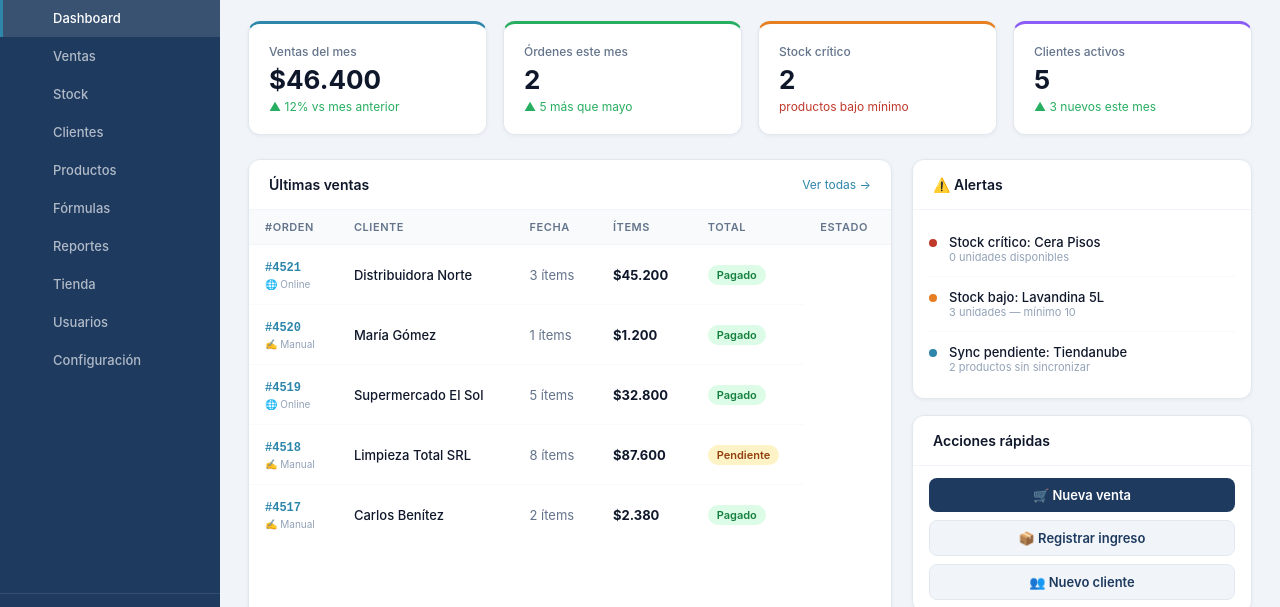
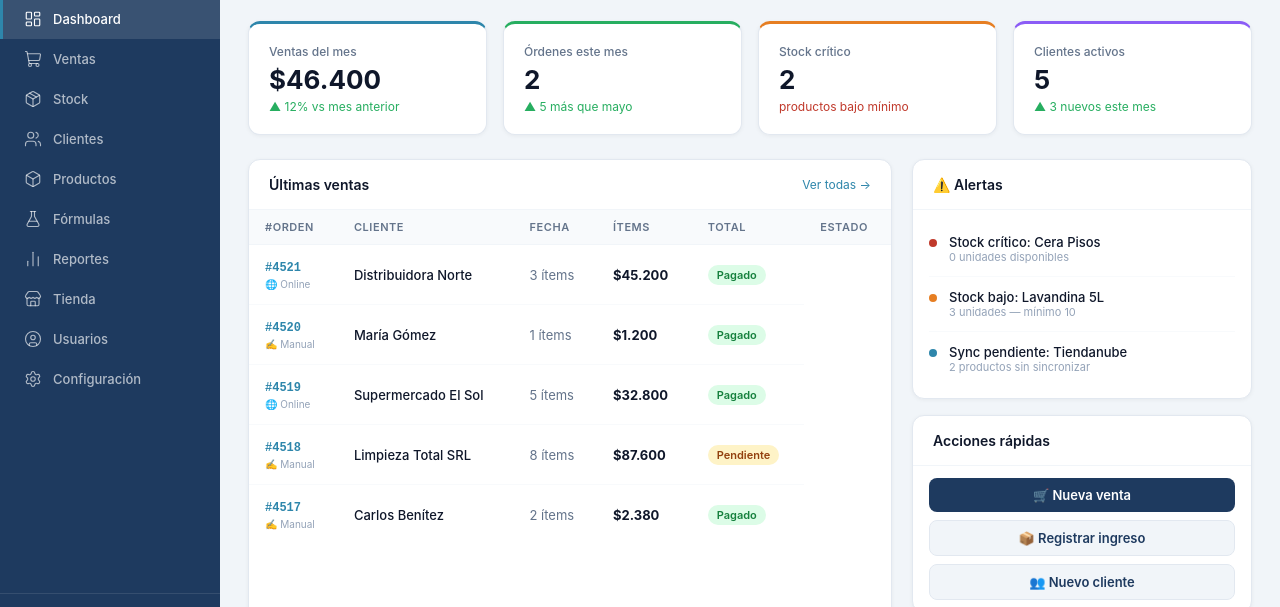
Before and after one commit to Jere-sito/ons-quimica, a website: page public/desktop/index.html in a window 1280 px wide. Shown: the part 140-747 px from the top of the page. Drawn offline with nearby package versions, Linux system fonts and the light colour scheme.

Commit message:
feat: iconos Lucide en sidebar desktop

```diff
--- a/public/desktop/index.html
+++ b/public/desktop/index.html
@@ -281,16 +281,16 @@ body { font-family: 'Inter', system-ui, sans-serif; background: #F1F5F9; color:
     <img src="/logo.png" alt="ONS Química" style="height:90px;width:auto;object-fit:contain;" />
   </div>
   <div class="sb-nav">
-    <div class="sb-item active" data-section="dashboard" onclick="showSection('dashboard')"><span class="sb-icon">📊</span>Dashboard</div>
-    <div class="sb-item" data-section="ventas" onclick="showSection('ventas')"><span class="sb-icon">🛒</span>Ventas</div>
-    <div class="sb-item" data-section="stock" onclick="showSection('stock')"><span class="sb-icon">🏭</span>Stock</div>
-    <div class="sb-item" data-section="clientes" onclick="showSection('clientes')"><span class="sb-icon">👥</span>Clientes</div>
-    <div class="sb-item" data-section="productos" onclick="showSection('productos')"><span class="sb-icon">📦</span>Productos</div>
-    <div class="sb-item" data-section="formulas" onclick="showSection('formulas')"><span class="sb-icon">🧪</span>Fórmulas</div>
-    <div class="sb-item" data-section="reportes" onclick="showSection('reportes')"><span class="sb-icon">📈</span>Reportes</div>
-    <div class="sb-item" data-section="tienda" onclick="showSection('tienda')"><span class="sb-icon">🏪</span>Tienda</div>
-    <div class="sb-item" data-section="usuarios" onclick="showSection('usuarios')"><span class="sb-icon">👤</span>Usuarios</div>
-    <div class="sb-item" data-section="config" onclick="showSection('config')"><span class="sb-icon">⚙️</span>Configuración</div>
+    <div class="sb-item active" data-section="dashboard" onclick="showSection('dashboard')"><i data-lucide="layout-dashboard" class="lucide-icon sb-icon"></i>Dashboard</div>
+    <div class="sb-item" data-section="ventas" onclick="showSection('ventas')"><i data-lucide="shopping-cart" class="lucide-icon sb-icon"></i>Ventas</div>
+    <div class="sb-item" data-section="stock" onclick="showSection('stock')"><i data-lucide="package" class="lucide-icon sb-icon"></i>Stock</div>
+    <div class="sb-item" data-section="clientes" onclick="showSection('clientes')"><i data-lucide="users" class="lucide-icon sb-icon"></i>Clientes</div>
+    <div class="sb-item" data-section="productos" onclick="showSection('productos')"><i data-lucide="box" class="lucide-icon sb-icon"></i>Productos</div>
+    <div class="sb-item" data-section="formulas" onclick="showSection('formulas')"><i data-lucide="flask-conical" class="lucide-icon sb-icon"></i>Fórmulas</div>
+    <div class="sb-item" data-section="reportes" onclick="showSection('reportes')"><i data-lucide="bar-chart-2" class="lucide-icon sb-icon"></i>Reportes</div>
+    <div class="sb-item" data-section="tienda" onclick="showSection('tienda')"><i data-lucide="store" class="lucide-icon sb-icon"></i>Tienda</div>
+    <div class="sb-item" data-section="usuarios" onclick="showSection('usuarios')"><i data-lucide="user-circle" class="lucide-icon sb-icon"></i>Usuarios</div>
+    <div class="sb-item" data-section="config" onclick="showSection('config')"><i data-lucide="settings" class="lucide-icon sb-icon"></i>Configuración</div>
   </div>
   <div class="sb-footer">
     <div class="sb-avatar">H</div>
@@ -3767,6 +3767,7 @@ function loadData() {
   actualizarBadge();
   const savedSection = localStorage.getItem('ons_section') || 'dashboard';
   showSection(savedSection);
+  if (typeof lucide !== 'undefined') lucide.createIcons();
 })();
 </script>
 </body>
```
